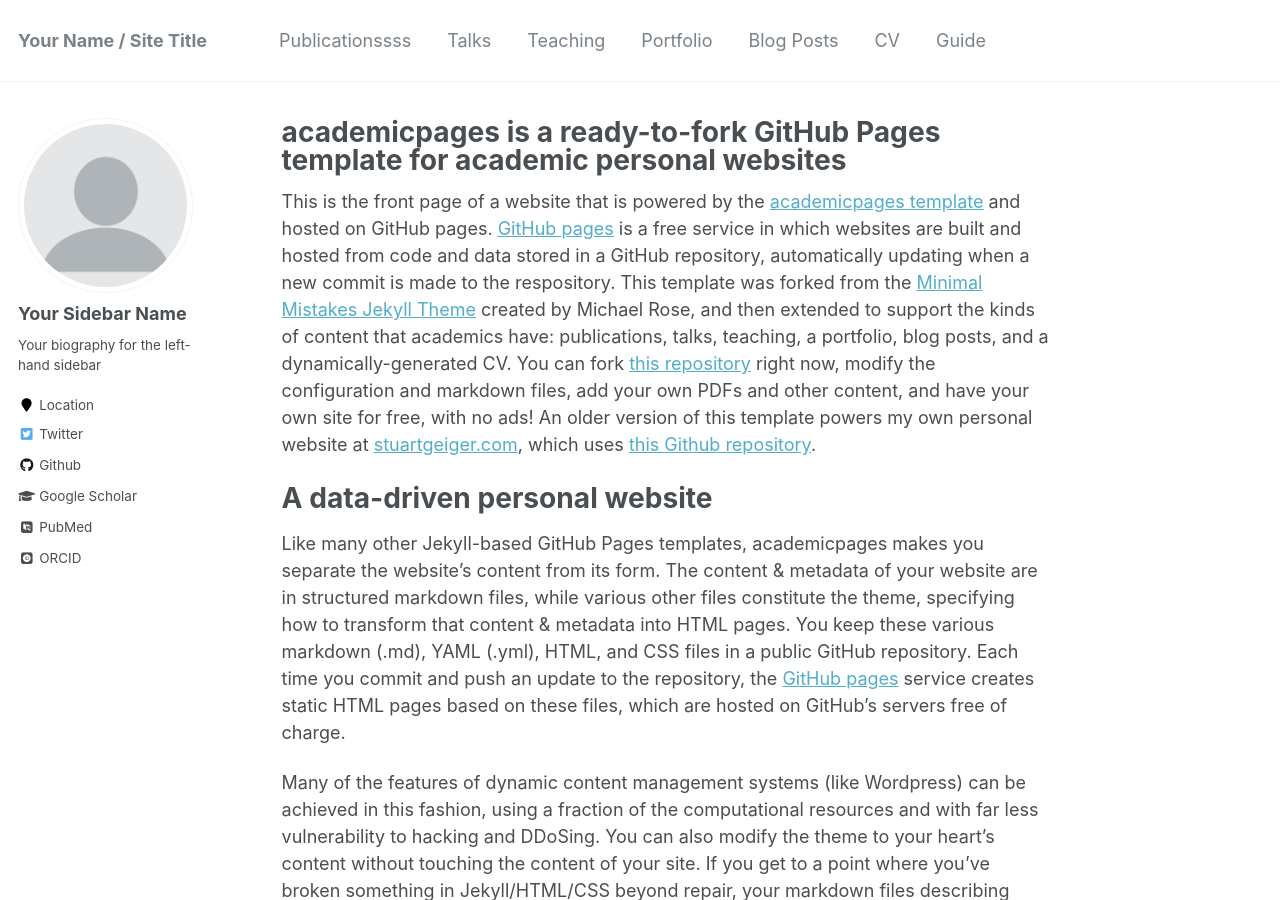
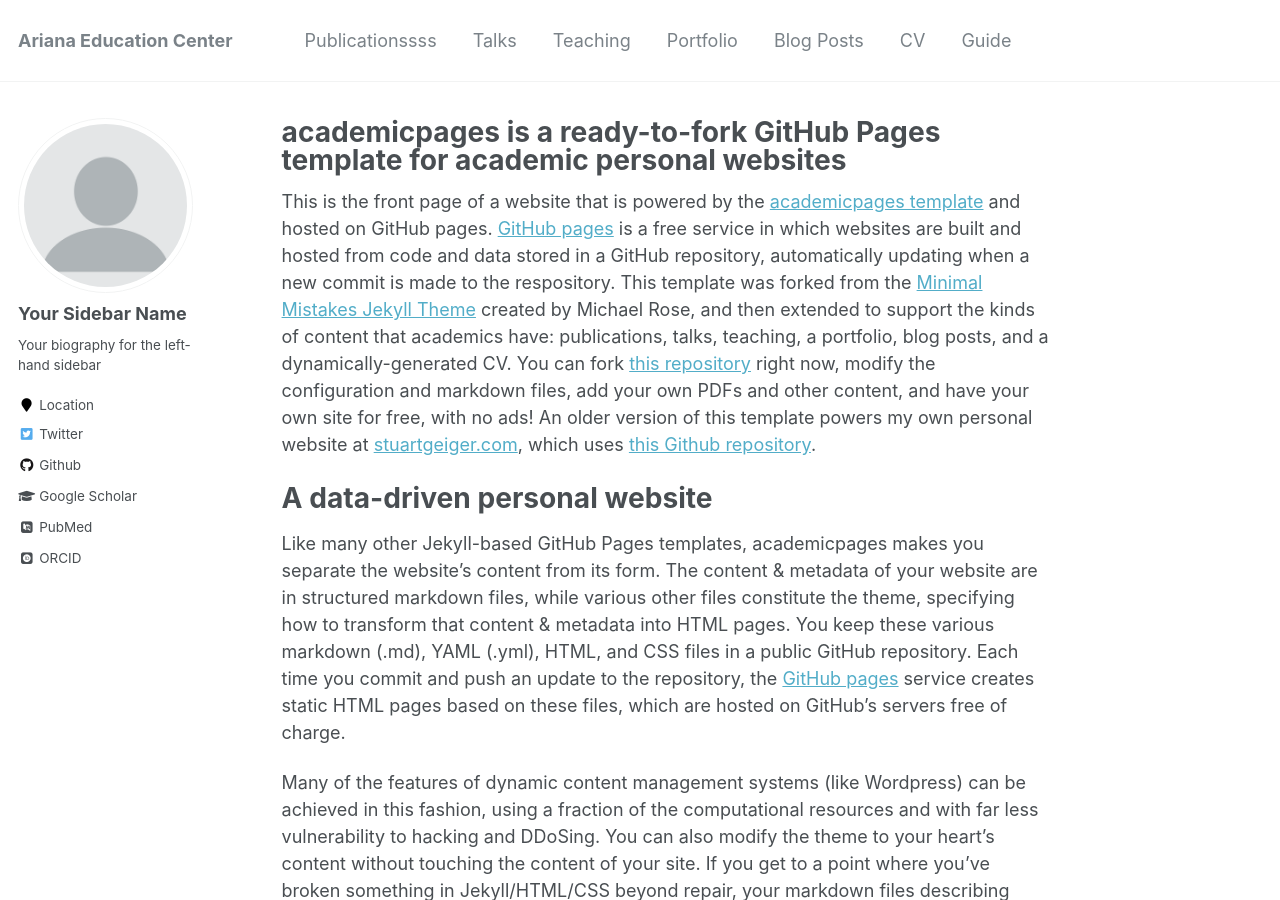
Before and after one commit to alirezarahimi1393/Ariana-Education-Center, a Jekyll site: the page built from _pages/about.md, in a window 1280 px wide and 900 px high. Built offline with Jekyll 4.4.1, drawn with Linux system fonts in a browser that asks for light colours; some web fonts are replaced; some of the changed text lies outside the part shown.

Commit message:
Update _config.yml

```diff
--- a/_config.yml
+++ b/_config.yml
@@ -7,11 +7,11 @@
 
 # Site Settings
 locale                   : "en-US"
-title                    : "Your Name / Site Title"
+title                    : "Ariana Education Center"
 title_separator          : "-"
-name                     : &name "Your Name"
+name                     : &name "Ali Reza Rahimi"
 description              : &description "personal description"
-url                      : https://academicpages.github.io # the base hostname & protocol for your site e.g. "https://mmistakes.github.io"
+url                      : https://Ariana-Education-Center.github.io # the base hostname & protocol for your site e.g. "https://mmistakes.github.io"
 baseurl                  : "" # the subpath of your site, e.g. "/blog"
 repository               : "academicpages/academicpages.github.io"
 teaser                   :  # filename of teaser fallback teaser image placed in /images/, .e.g. "500x300.png"
```
